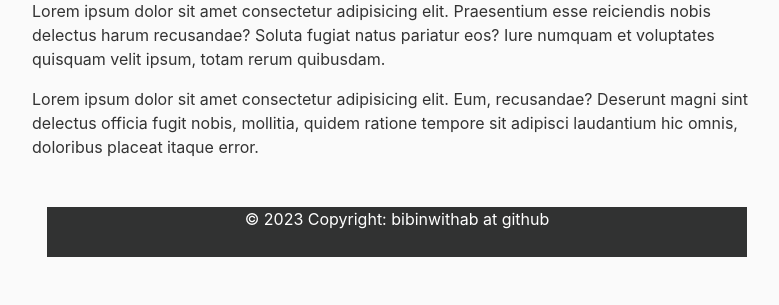
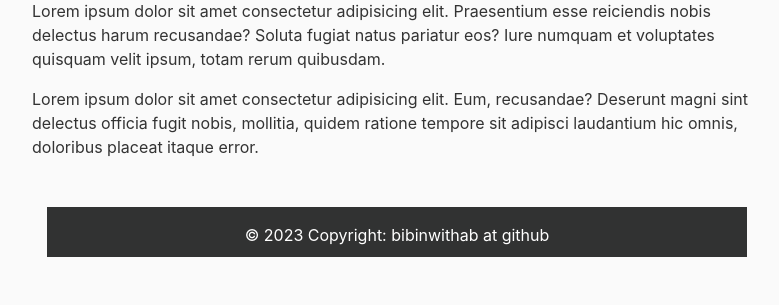
Before and after one commit to bibinwithab/podcats-demo, a Django app: page / in a window 1280 px wide. Shown: the part 610-915 px from the top of the page, without its empty margins (53-832 px from the left). Run offline with Django 4.2, Linux system fonts and the light colour scheme; some libraries are stand-ins or nearby versions.

Commit message:
footer update

```diff
--- a/podcats_demo/blog/templates/blog/blog.html
+++ b/podcats_demo/blog/templates/blog/blog.html
@@ -14,7 +14,7 @@
 
         <footer class="bg-light text-center text-white">
         <!-- Copyright -->
-        <div style="background-color: rgba(0, 0, 0, 0.8); height: 50px;width: 100%;">
+        <div  class="text-center p-3" style="background-color: rgba(0, 0, 0, 0.8); height: 50px;width: 100%;">
           © 2023 Copyright:
           <a class="text-white" href="https://github.com/bibinwithab/">bibinwithab at github</a>
         </div>
```
